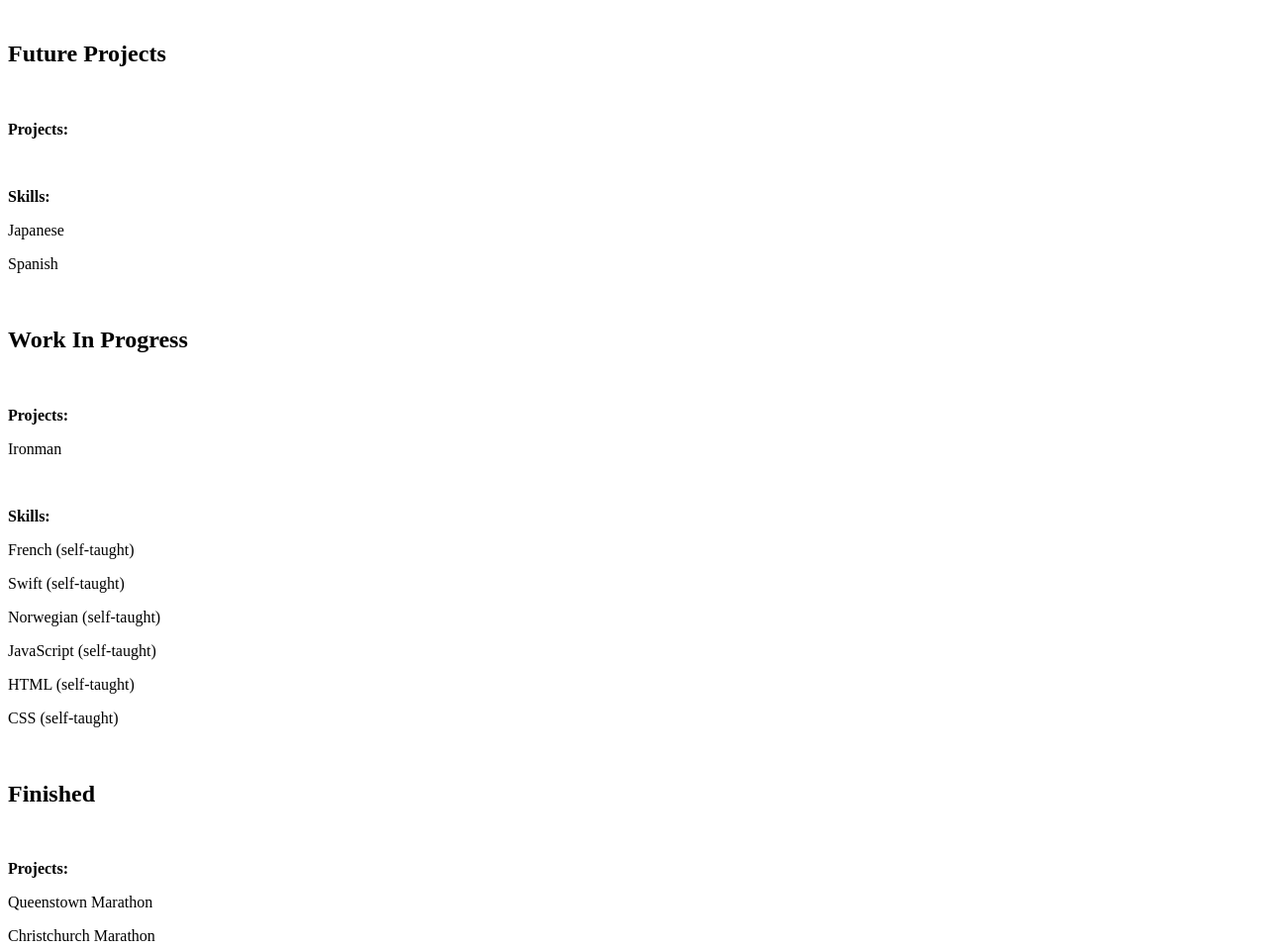
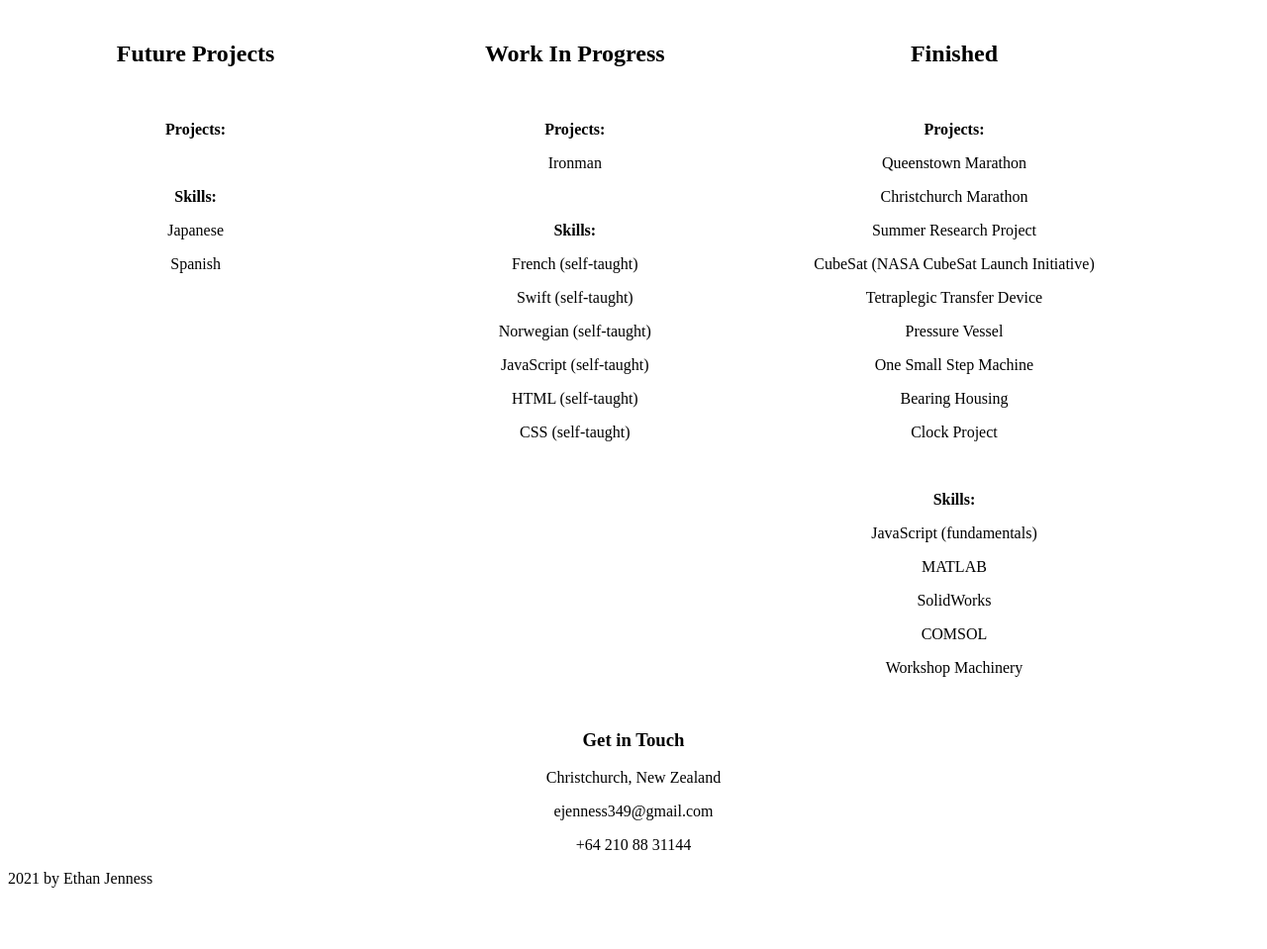
Before and after one commit to ejenness349/Portfolio, a plain HTML site: page Index.html in a window 1280 px wide. Shown: the part 1041-2000 px from the top of the page at 99% size. After the commit the page ends 1954 px from the top, so only its background shows below. Drawn offline with Linux system fonts and the light colour scheme.

Commit message:
changing the future projects formatting to inline

```diff
--- a/style.css
+++ b/style.css
@@ -1,4 +1,3 @@
-
 
 nav ul {
     list-style-type: none;
@@ -34,6 +33,18 @@ nav ul li {
     margin-right: auto;
     width: 50%;
 }
+
+.finished, .work-in-progress, .future-projects {
+    width: 30%;
+    text-align: center;
+    display: inline-block;
+    vertical-align: top;
+}
+
+contact {
+    text-align: center;
+}
+
 /*
 .main {
 
```
